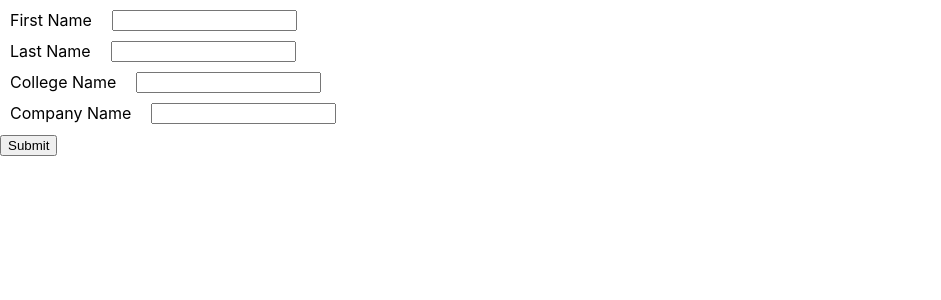
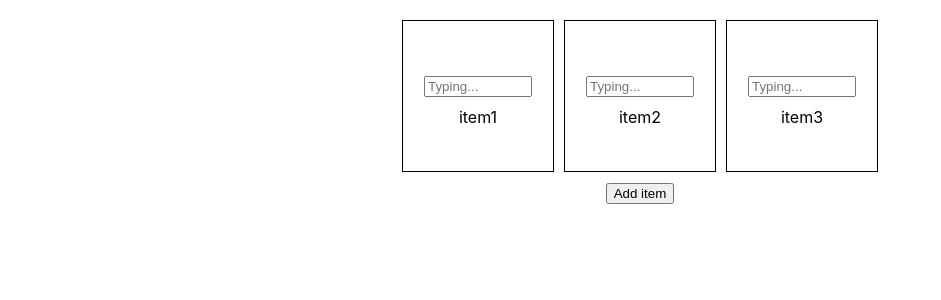
Before and after one commit to Srushtipatel14/Learning, a React (Create React App) app in the folder frontend/: page / in a window 1280 px wide. Shown: the top 300 px of the page, without its empty margins (0-941 px from the left). Built offline with nearby package versions, Linux system fonts and the light colour scheme.

Commit message:
use index as a key is problemetic

```diff
--- a/frontend/src/App.css
+++ b/frontend/src/App.css
@@ -22,3 +22,36 @@
     gap: 5px;
     margin-bottom: 3px;
 }
+
+.listItem{
+    display: flex;
+    justify-content: center;
+    align-items: center;
+    flex-direction: column;
+    gap:10px;
+}
+
+.litem{
+    width: 100%;
+    height: 100%;
+    display: flex;
+    justify-content: center;
+    list-style: none;
+    gap: 10px;
+    margin-top: 20px;
+}
+
+.litem li{
+    height: 150px;
+    width: 150px;
+    border: 1px solid black;
+    display: flex;
+    flex-direction: column;
+    justify-content: center;
+    align-items: center;
+}
+
+.litem li input{
+    width: 100px;
+    margin: 10px;
+}
--- a/frontend/src/Components/Form.js
+++ b/frontend/src/Components/Form.js
@@ -1,43 +1,29 @@
 import React, { useCallback, useState } from 'react';
-
-const InputField = React.memo(({ label, name, value, handleChange }) => {
-    console.log("child",name)
-    return (
-        <div style={{ margin: "10px", display: "flex", gap: "20px" }} >
-            <label>{label}</label>
-            <input onChange={handleChange} name={name} value={value} />
-        </div>
-    )
-})
 
 const Form = () => {
 
-    console.log("parent")
+    const [val, setVal] = useState(["item1", "item2", "item3"]);
+    const [data, setData] = useState({});
 
-    const [formData, setFormData] = useState({});
+    const handleClick = () => {
+        setVal((prev) => ["item0", ...prev])
+    }
+    return (
+        <div className='listItem'>
+            <div className='litem'>
+                {val.map((item, index) => (
+                    <li key={index} >
+                        <input placeholder='Typing...'></input>
+                        <span>{item}</span>
+                    </li>
+                ))}
+            </div>
+            <div>
+                <button onClick={handleClick}>Add item</button>
+            </div>
+        </div>
 
-    const handleChange = useCallback((e) => {
-        const { name, value } = e.target;
-        setFormData((prev) => ({
-            ...prev,
-            [name]: value
-        }))
-    }, [])
 
-    const handleSubmit=()=>{
-        console.log(formData)
-    }
-
-    return (
-        <div>
-            <form>
-                <InputField label='First Name' name="fname" handleChange={handleChange} value={formData.fname || ''} />
-                <InputField label='Last Name' name="lname" handleChange={handleChange} value={formData.lname || ''} />
-                <InputField label='College Name' name="col" handleChange={handleChange} value={formData.col || ''} />
-                <InputField label='Company Name' name="com" handleChange={handleChange} value={formData.com || ''} />
-                <button type='button' onClick={handleSubmit}>Submit</button>
-            </form>
-        </div>
     )
 }
 
```
